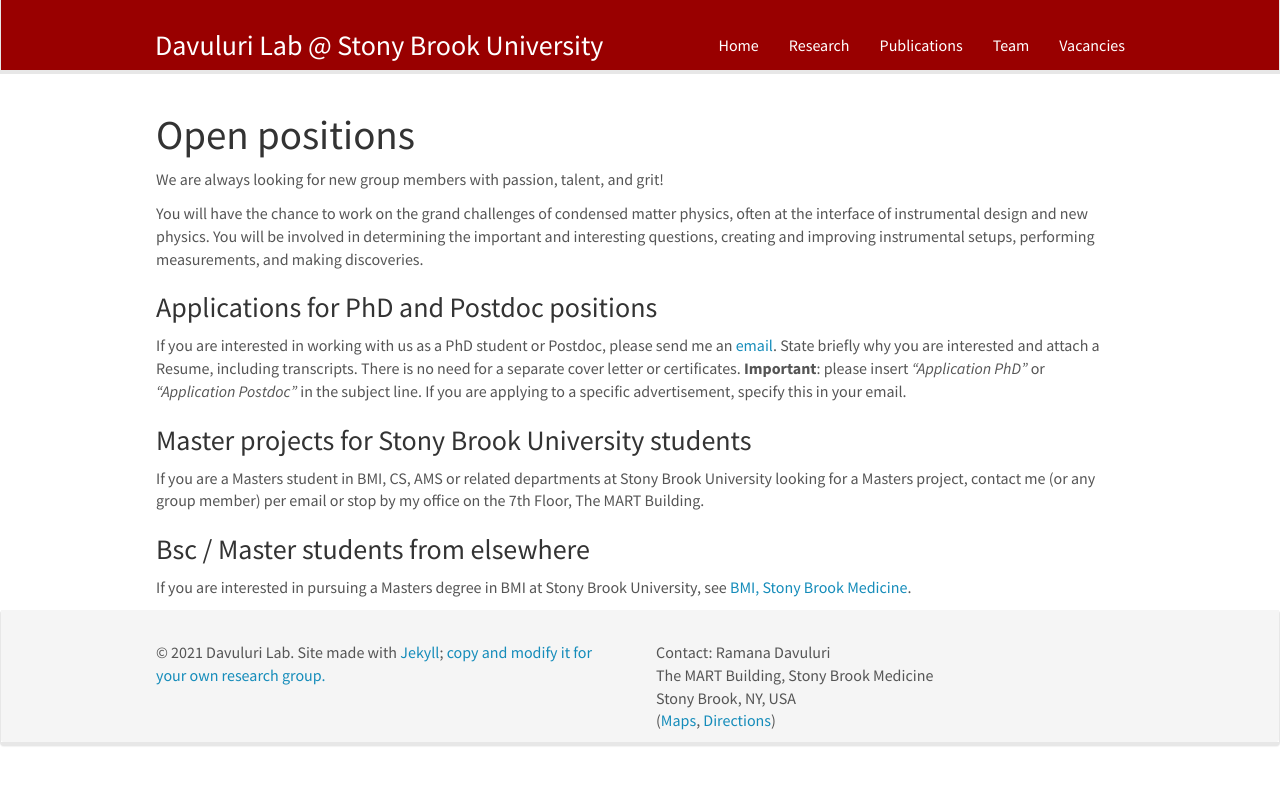
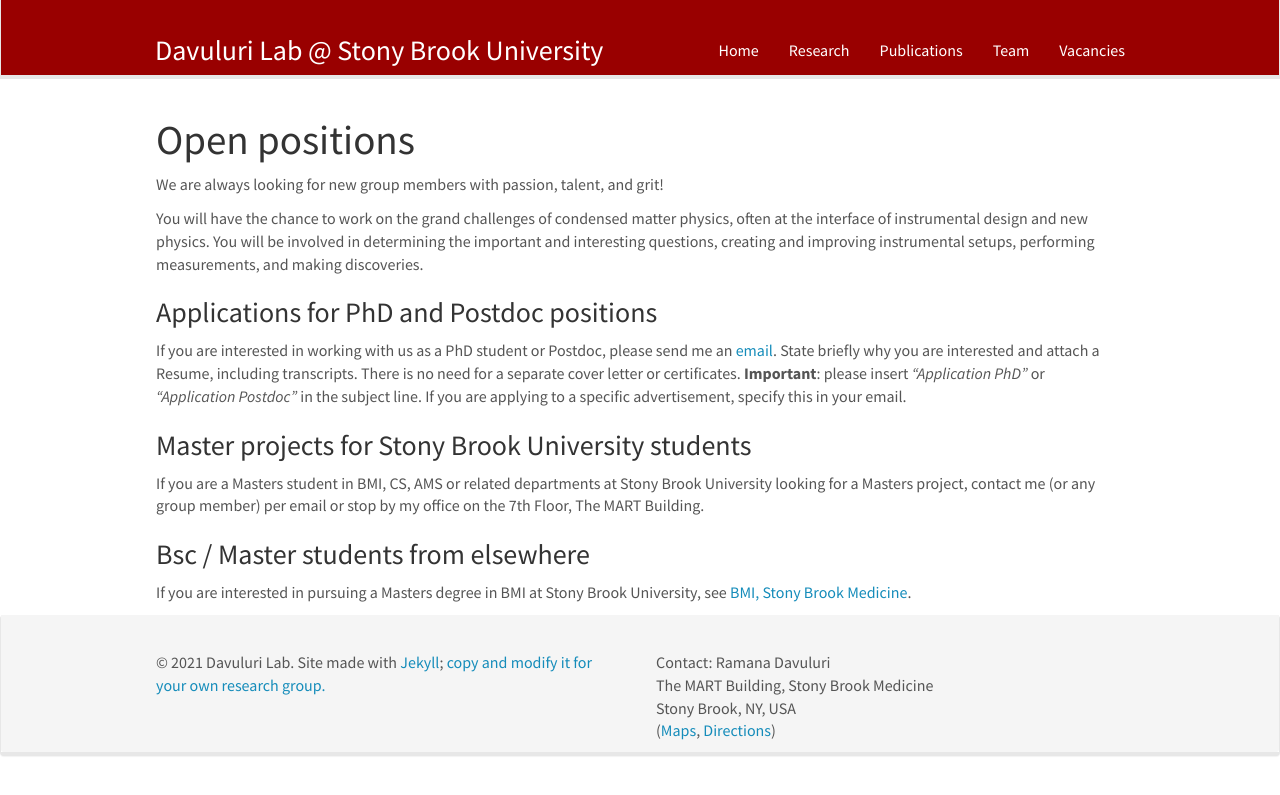
Before and after one commit to DavuluriLab/DavuluriLab.github.io, a Jekyll site: the page built from _pages/openings.md, in a window 1280 px wide. Shown: the top 795 px of the page. Built offline with Jekyll 4.4.1, drawn with Linux system fonts in a browser that asks for light colours; nearby versions of some CDN libraries.

Commit message:
Update main.scss

```diff
--- a/css/main.scss
+++ b/css/main.scss
@@ -43,7 +43,7 @@ firstp {
 .container-fluid {
   margin-right: auto;
   margin-left: auto;
-  margin-top: 20px;
+  margin-top: 25px;
   max-width: 1000px; /* or 950px */
 }
 
```
